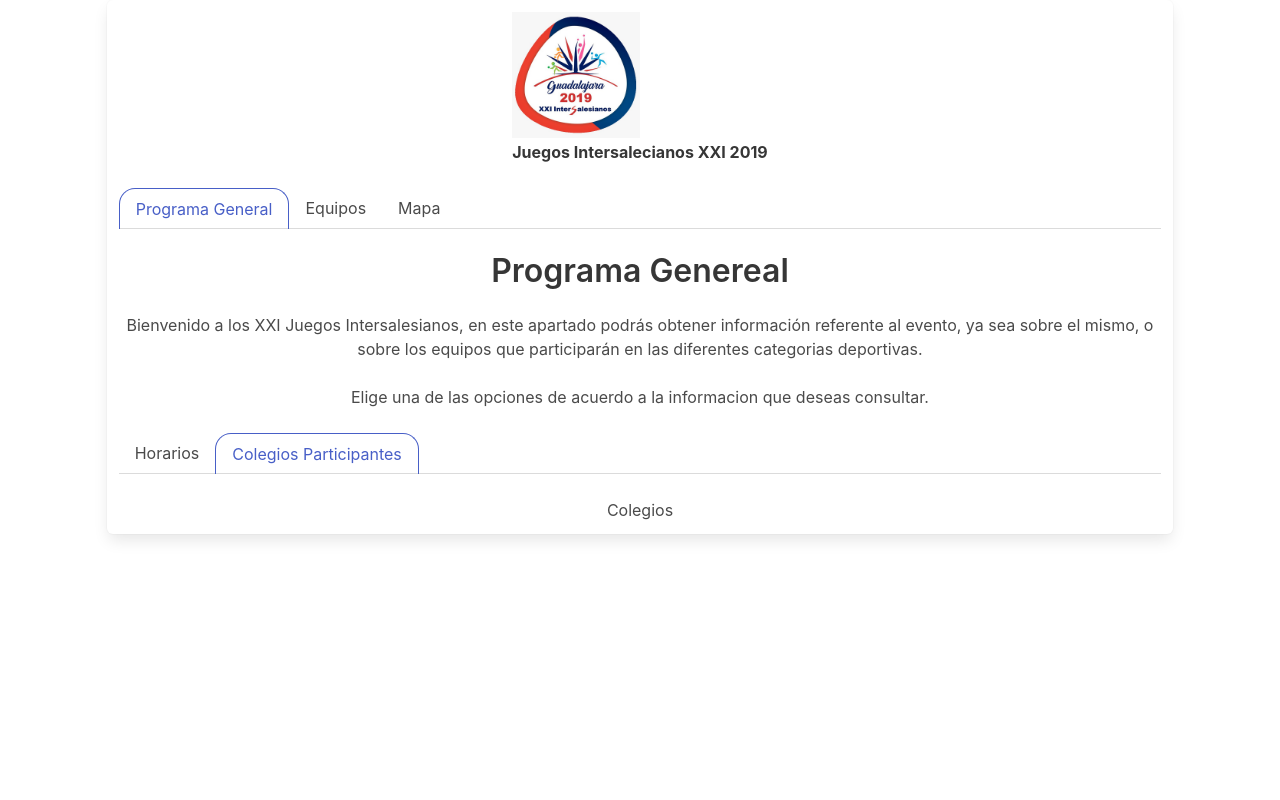
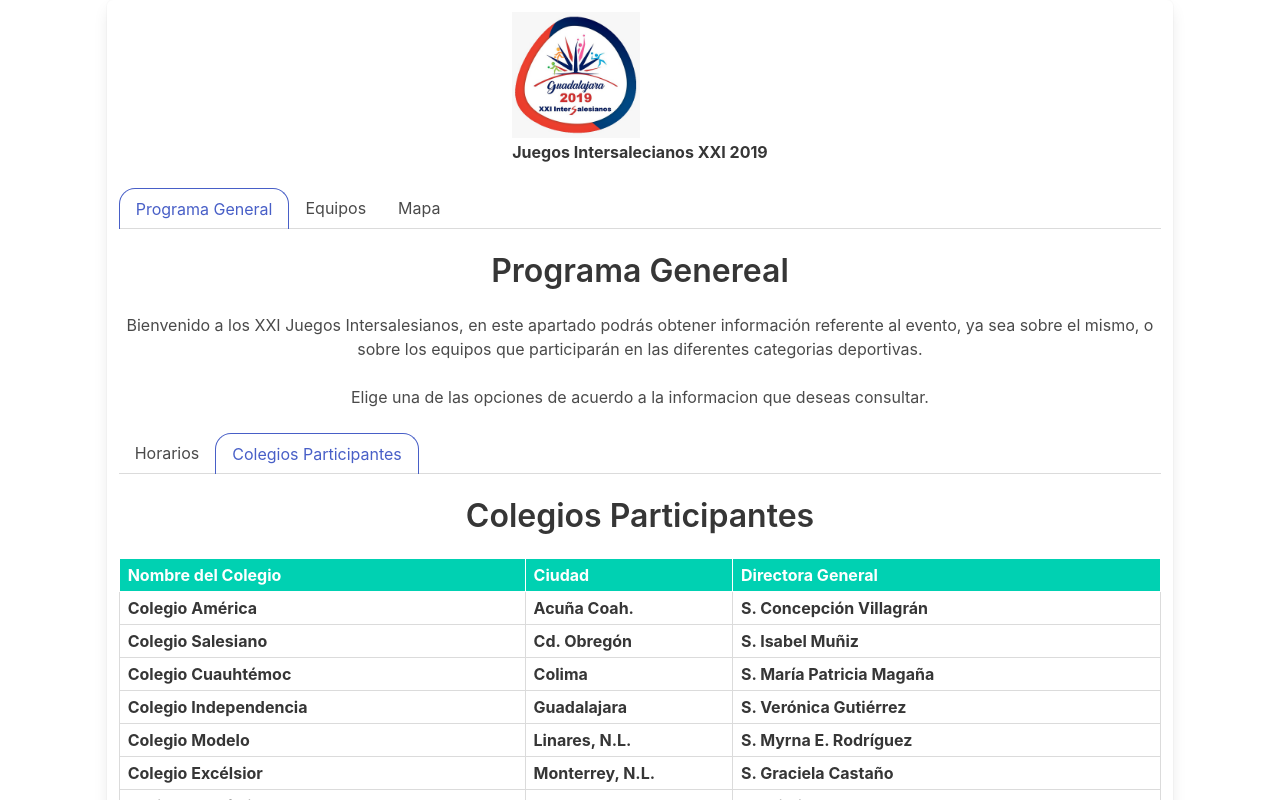
Before and after one commit to Destructor1702/MonjasReactFront, a React (Create React App) app: page / in a window 1280 px wide. Both pictures are taken after a click on the item "Colegios Participantes". Shown: the top 800 px of the page. Built offline with nearby package versions, Linux system fonts and the light colour scheme; no server answers.

Commit message:
Colegios

```diff
--- a/src/components/ProgramaGeneral/ProgramaGeneral.js
+++ b/src/components/ProgramaGeneral/ProgramaGeneral.js
@@ -1,7 +1,7 @@
 import React, {Component} from 'react';
 import 'bulma/css/bulma.css'
 import api from "../../api";
-//import SmartTable from "../SmartTable";
+import SmartTable from "../SmartTable";
 import schImg from "../../assets/schedule.jpg";
 
 
@@ -49,7 +49,84 @@ class ProgramaGeneral extends Component {
                 </div>
 
                 <div>{(this.state.activeTab === 1)
-                    ? <div>Colegios</div>
+                    ? <div>
+                        <h3 className="title">Colegios Participantes</h3>
+                        <SmartTable
+                            ignoreKeys={[]}
+                            dataArray={[
+                            {
+                                "Nombre del Colegio": "Colegio América",
+                                "Ciudad": "Acuña Coah.",
+                                "Directora General": "S. Concepción Villagrán"
+                            },
+                            {
+                                "Nombre del Colegio": "Colegio Salesiano",
+                                "Ciudad": "Cd. Obregón",
+                                "Directora General": "S. Isabel Muñiz"
+                            },
+                            {
+                                "Nombre del Colegio": "Colegio Cuauhtémoc",
+                                "Ciudad": "Colima",
+                                "Directora General": "S. María Patricia Magaña"
+                            },
+                            {
+                                "Nombre del Colegio": "Colegio Independencia",
+                                "Ciudad": "Guadalajara",
+                                "Directora General": "S. Verónica Gutiérrez"
+                            },
+                            {
+                                "Nombre del Colegio": "Colegio Modelo",
+                                "Ciudad": "Linares, N.L.",
+                                "Directora General": "S. Myrna E. Rodríguez"
+                            },
+                            {
+                                "Nombre del Colegio": "Colegio Excélsior",
+                                "Ciudad": "Monterrey, N.L.",
+                                "Directora General": "S. Graciela Castaño"
+                            },
+                            {
+                                "Nombre del Colegio": "Instituto Excélsior",
+                                "Ciudad": "Monterrey, N.L.",
+                                "Directora General": "S. Cristina Puntos"
+                            },
+                            {
+                                "Nombre del Colegio": "Colegio Independencia",
+                                "Ciudad": "Monterrey, N.L.",
+                                "Directora General": "S. Norma Alicia Rentería"
+                            },
+                            {
+                                "Nombre del Colegio": "Instituto Colón",
+                                "Ciudad": "Reynosa, Tamps.",
+                                "Directora General": "S. María Ibis García"
+                            },
+                            {
+                                "Nombre del Colegio": "Instituto de Valle Arizpe",
+                                "Ciudad": "Saltillo, Coah.",
+                                "Directora General": "S. Ma. Pueblito Morales"
+                            },
+                            {
+                                "Nombre del Colegio": "Aldea Infantil Pepita de Valle Arizpe",
+                                "Ciudad": "Saltillo, Coah.",
+                                "Directora General": "S. Soraida Moreno"
+                            },
+                            {
+                                "Nombre del Colegio": "Colegio  Maestras de la Fuente",
+                                "Ciudad": "Saltillo, Coah.",
+                                "Directora General": "Lic. Themis Selene Brambila Ledezma"
+                            },
+                            {
+                                "Nombre del Colegio": "Colegio Joannes Paulus II",
+                                "Ciudad": "San Luis Potosí",
+                                "Directora General": "S. María Eugenia Ugalde"
+                            },
+                            {
+                                "Nombre del Colegio": "Juan Melchor Occhiena",
+                                "Ciudad": "Tesistan, Jal.",
+                                "Directora General": "S. Martha Nelly Mozo"
+                            }
+                        ]} />
+                    </div>
+
                     : null}
                 </div>
 
```
